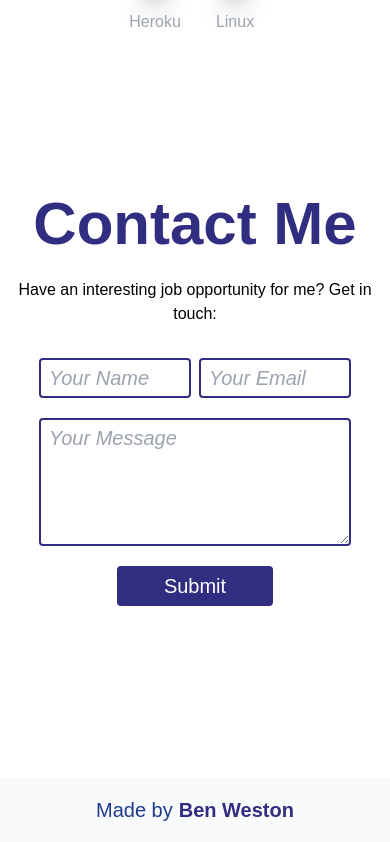
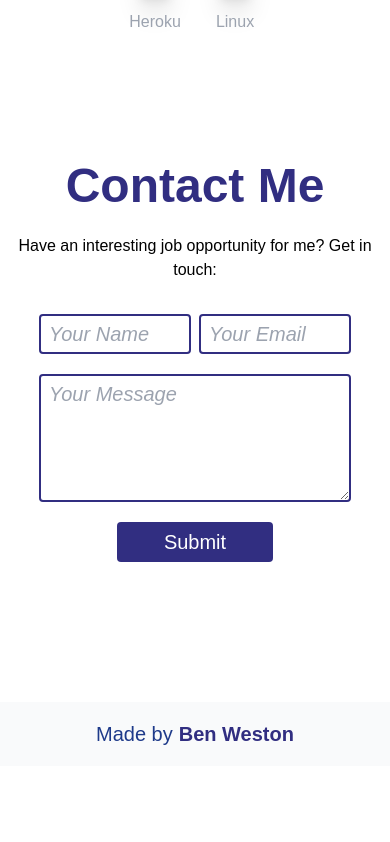
Before and after one commit to benwestondigital/next-portfolio, a Next.js app: page / in a window 390 px wide. Shown: the part 4970-5812 px from the top of the page. After the commit the page ends 5736 px from the top, so only its background shows below. Built offline with nearby package versions, Linux system fonts and the light colour scheme.

Commit message:
reduce y padding reduce h2 size on small mobile

```diff
--- a/components/Contact.jsx
+++ b/components/Contact.jsx
@@ -36,8 +36,8 @@ const Contact = () => {
   return (
     <Element id='contact' name='contact'>
       <div>
-        <div className='flex flex-col items-center justify-center w-full h-auto my-40'>
-          <h2 className='text-6xl font-bold text-center text-indigo-900'>
+        <div className='flex flex-col items-center justify-center w-full h-auto my-32'>
+          <h2 className='text-5xl sm:text-6xl font-bold text-center text-indigo-900'>
             Contact Me
           </h2>
           <p className='flex-wrap mx-2 mt-6 font-normal text-center md:text-left font'>
```
